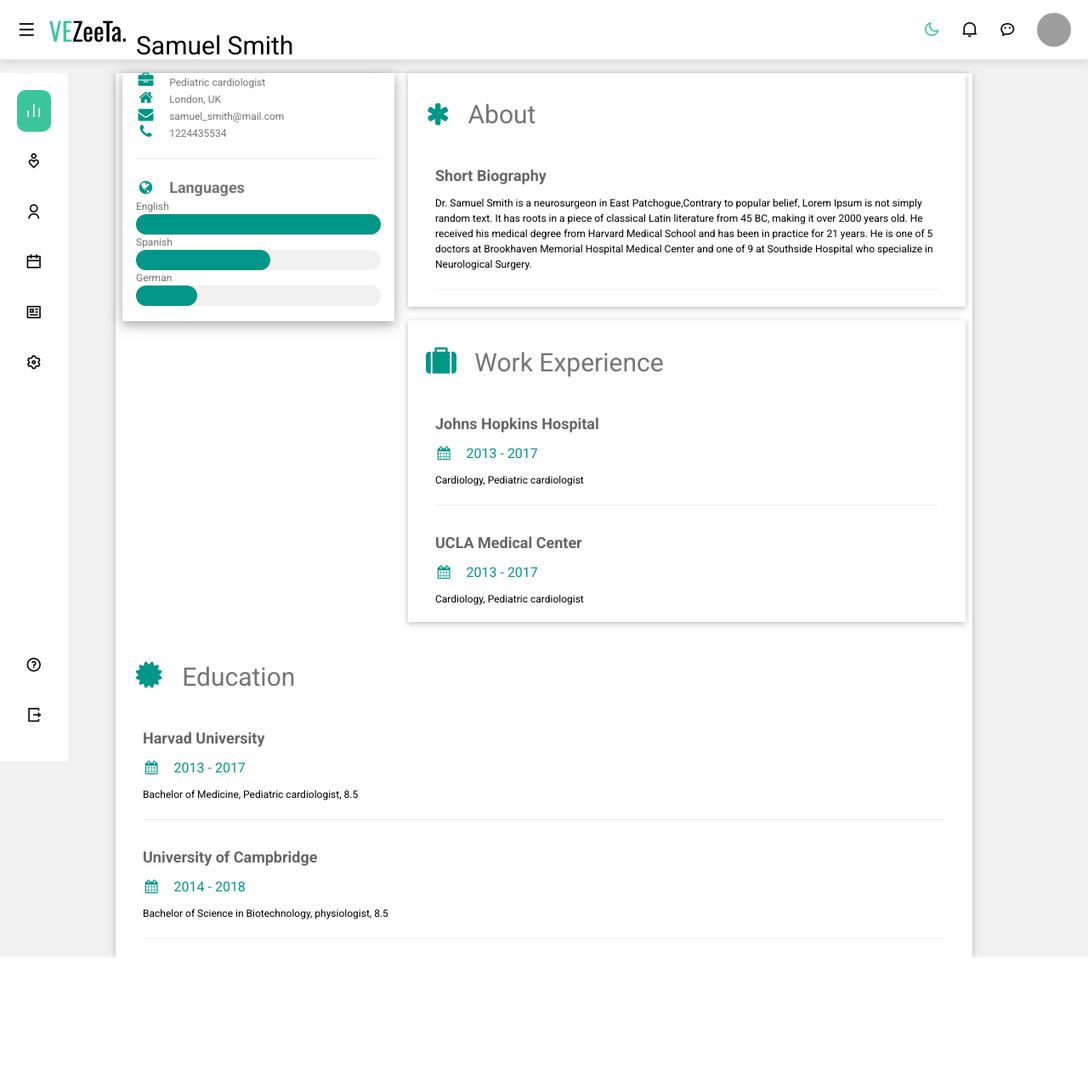
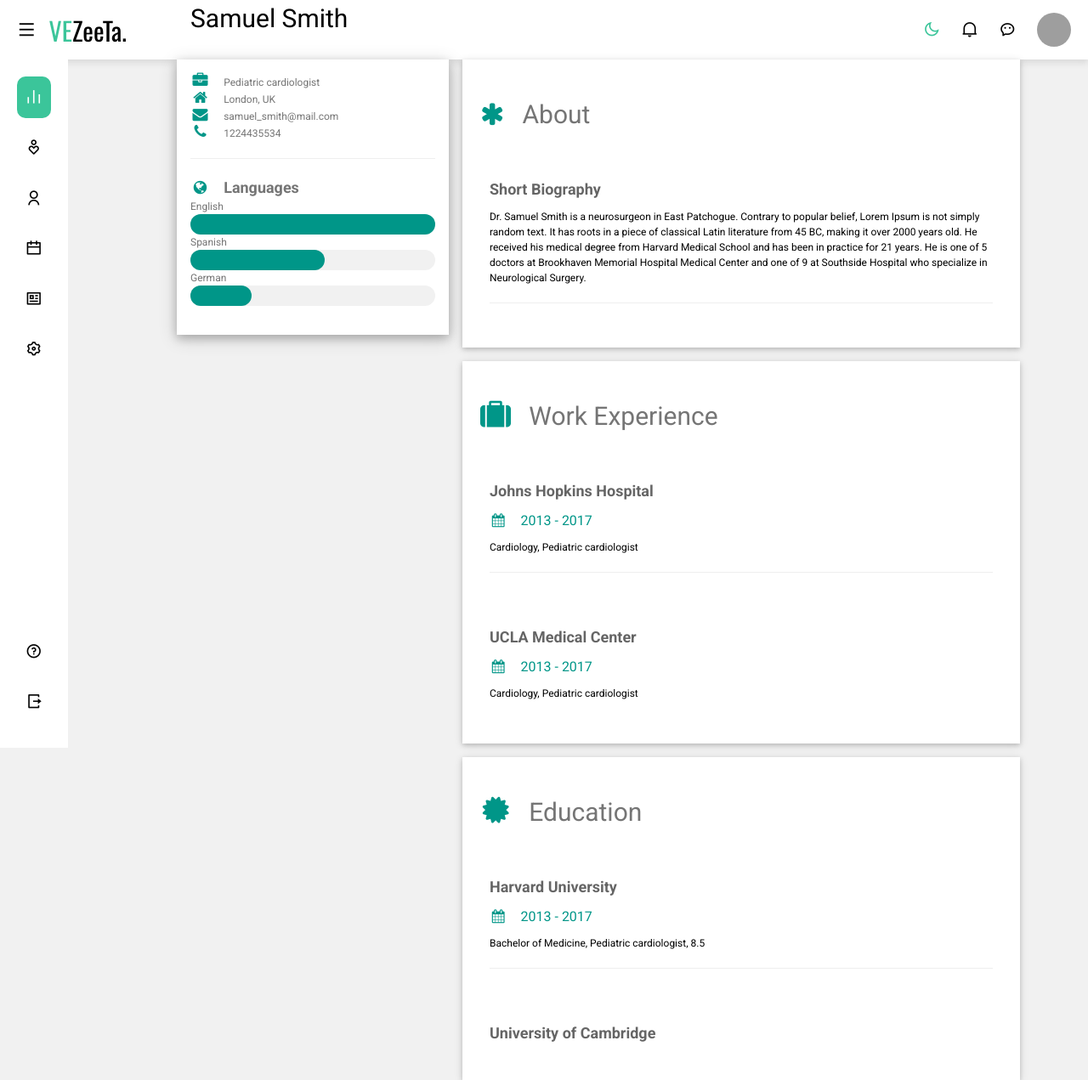
Before and after one commit to Samirzzz/Medical-System, a PHP site: page /drprofile.php in a window 1280 px wide. Shown: the whole page at 85% size. Before the commit the page ends 1126 px from the top, so only its background shows below. Run offline with PHP 8.4, Linux system fonts and the light colour scheme; a stand-in replaces the project's code that opens the database connection; some libraries are stand-ins or nearby versions; grey boxes are pictures that could not be loaded.

Commit message:
css modifications on dr profile

```diff
--- a/connection.php
+++ /dev/null
@@ -1,16 +0,0 @@
-<?php
-$user='root';
-$pass='';
-$host='localhost';
-$db='tabibi';
-$conn=mysqli_connect($host,$user,$pass,$db);
-if(!$conn){
-    die("Connection failed: " . mysqli_connect_error());
-
-}
-
-
-
-
-
-?>
--- a/drprofile.php
+++ b/drprofile.php
@@ -1,5 +1,6 @@
 <!DOCTYPE html>
 <html>
+<head>
   <title>Doctor Details</title>
   <meta charset="UTF-8">
   <meta name="viewport" content="width=device-width, initial-scale=1">
@@ -7,19 +8,38 @@
   <link rel='stylesheet' href='https://fonts.googleapis.com/css?family=Roboto'>
   <link rel="stylesheet" href="https://cdnjs.cloudflare.com/ajax/libs/font-awesome/4.7.0/css/font-awesome.min.css">
   <style>
-html,body,h1,h2,h3,h4,h5,h6 {font-family: "Roboto", sans-serif}
+    html, body, h1, h2, h3, h4, h5, h6 {font-family: "Roboto", sans-serif}
+    /* Set a minimum height for the body to fit the screen */
+    body {
+      min-height: 100vh;
+      margin: 0;
+      background-color: #f0f0f0;
+    }
+    /* Make images responsive */
+    img {max-width: 100%; height: auto;}
+    /* Adjust the container width for responsiveness */
+    .w3-content {
+      max-width: 1024px; /* Adjust the max-width */
+      padding: 0;
+    }
+    /* Add padding for the text content to avoid edge cutoff */
+    .w3-container {
+      padding: 16px;
+    }
+    /* Position everything to the right */
+    .w3-main {
+      margin-left: 10%; /* Move everything to the right one-third of the screen */
+      margin-right: 0;
+    }
   </style>
+</head>
 <body class="w3-light-grey">
-<?php include_once 'navigation.php';?>
+  <?php include_once 'navigation.php'; ?>
 
-
-<div class="w3-content w3-margin-top" style="max-width:1024px;">
-
-
+  <div class="w3-main">
+    <div class="w3-content">
       <div class="w3-row-padding">
-
         <div class="w3-third">
-
           <div class="w3-white w3-text-grey w3-card-4">
             <div class="w3-display-container">
               <img src="..\images\dr.jpg" style="width:100%" alt="Avatar">
@@ -50,23 +70,17 @@ html,body,h1,h2,h3,h4,h5,h6 {font-family: "Roboto", sans-serif}
               <br>
             </div>
           </div><br>
-
-    <!-- End Left Column -->
         </div>
 
-    <!-- Right Column -->
         <div class="w3-twothird">
-
           <div class="w3-container w3-card w3-white w3-margin-bottom">
             <h2 class="w3-text-grey w3-padding-16"><i class="fa fa-asterisk fa-fw w3-margin-right w3-text-teal"></i>About</h2>
             <div class="w3-container">
               <h5 class="w3-opacity"><b>Short Biography</b></h5>
-          <p>Dr. Samuel Smith is a neurosurgeon in East Patchogue,Contrary to popular belief, Lorem Ipsum is not simply random text. It has roots in a piece of classical Latin literature from 45 BC, making it over 2000 years old. He received his medical degree from Harvard Medical School and has been in practice for 21 years. He is one of 5 doctors at Brookhaven Memorial Hospital Medical Center and one of 9 at Southside Hospital who specialize in Neurological Surgery.</p>
+              <p>Dr. Samuel Smith is a neurosurgeon in East Patchogue. Contrary to popular belief, Lorem Ipsum is not simply random text. It has roots in a piece of classical Latin literature from 45 BC, making it over 2000 years old. He received his medical degree from Harvard Medical School and has been in practice for 21 years. He is one of 5 doctors at Brookhaven Memorial Hospital Medical Center and one of 9 at Southside Hospital who specialize in Neurological Surgery.</p>
               <hr>
             </div>
           </div>
-    </div>
-    <div class="w3-twothird">
           <div class="w3-container w3-card w3-white w3-margin-bottom">
             <h2 class="w3-text-grey w3-padding-16"><i class="fa fa-suitcase fa-fw w3-margin-right w3-xxlarge w3-text-teal"></i>Work Experience</h2>
             <div class="w3-container">
@@ -78,31 +92,16 @@ html,body,h1,h2,h3,h4,h5,h6 {font-family: "Roboto", sans-serif}
             <div class="w3-container">
               <h5 class="w3-opacity"><b>UCLA Medical Center</b></h5>
               <h6 class="w3-text-teal"><i class="fa fa-calendar fa-fw w3-margin-right"></i>2013 - 2017</h6>
-          <p>Cardiology, Pediatric cardiologist </p><br>
+              <p>Cardiology, Pediatric cardiologist</p><br>
             </div>
           </div>
-    </div>
-
           <div class="w3-container w3-card w3-white">
             <h2 class="w3-text-grey w3-padding-16"><i class="fa fa-certificate fa-fw w3-margin-right w3-xxlarge w3-text-teal"></i>Education</h2>
             <div class="w3-container">
-          <h5 class="w3-opacity"><b>Harvad University</b></h5>
+              <h5 class="w3-opacity"><b>Harvard University</b></h5>
               <h6 class="w3-text-teal"><i class="fa fa-calendar fa-fw w3-margin-right"></i>2013 - 2017</h6>
               <p>Bachelor of Medicine, Pediatric cardiologist, 8.5</p>
               <hr>
             </div>
             <div class="w3-container">
-          <h5 class="w3-opacity"><b>University of Campbridge</b></h5>
-          <h6 class="w3-text-teal"><i class="fa fa-calendar fa-fw w3-margin-right"></i>2014 - 2018</h6>
-          <p>Bachelor of Science in Biotechnology, physiologist, 8.5</p>
-          <hr>
-        </div>
-      </div>
-    </div>
-  </div>
-</div>
-
-
-
-</body>
-</html>
+              <h5 class="w3-opacity"><b>University of Cambridge</b
--- a/includes/db.php
+++ b/includes/db.php
@@ -7,8 +7,8 @@ $db_name = 'tabiby';
 $conn = mysqli_connect($db_server, $db_user, $db_pass, $db_name);
 
 if ($conn) {
-    echo "Connected to the database successfully";
-    echo "<br>";
+    // echo "Connected to the database successfully";
+    // echo "<br>";
 } else {
     echo "Couldn't connect to the database: " . mysqli_connect_error();
 }
--- a/navigation.php
+++ b/navigation.php
@@ -11,7 +11,7 @@
 <link rel="stylesheet" href="navcss.css">
 </head>
 <body>
-<?php include_once 'connection.php';
+<?php include_once 'includes/db.php';
    session_start();
    ?>
 <section class="header">
```
Also changed, not shown: db.php (deleted, +0 -12 lines). Lines whose indentation alone changed are shown as unchanged.
